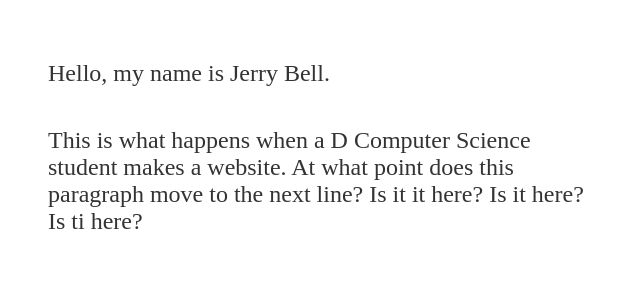
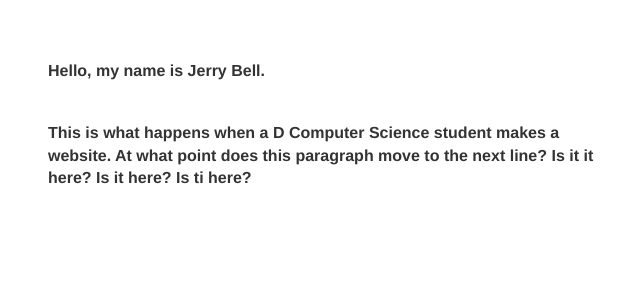
Before and after one commit to jerrybell/jerrybell.github.io, a Jekyll site: the page index.html, which Jekyll copies as it is, in a window 1280 px wide. Shown: the top 300 px of the page, without its empty margins (184-824 px from the left). Built offline with Jekyll 4.4.1, drawn with Linux system fonts in a browser that asks for light colours.

Commit message:
Update main.css

```diff
--- a/css/main.css
+++ b/css/main.css
@@ -24,17 +24,15 @@ h1 {
     font-family:'Helvetica', 'Arial', 'Sans-Serif';
 }
 p {
-    font-size: 1.5em;
-    font-family:'Helvetica', 'Arial', 'Sans-Serif'
+    font-family:'Helvetica', 'Arial', 'Sans-Serif';
+    padding: 0px;
+    list-style: none;
+    font-weight: bold;
     line-height: 1.4em;
     color: #333;
     margin: auto;
     margin:40px 0px 0px 40px;
     width:550px;
-}
-footer {
-    border-top: 1px solid #d5d5d5;
-    font-size: .8em;
 }
 
 ul.posts {
```
